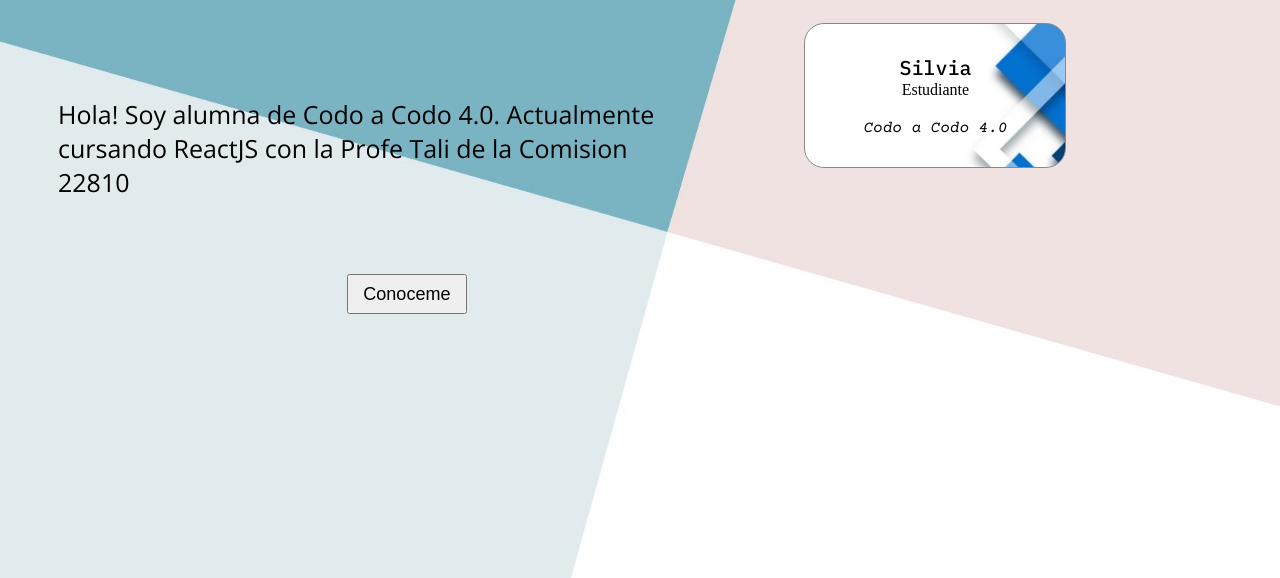
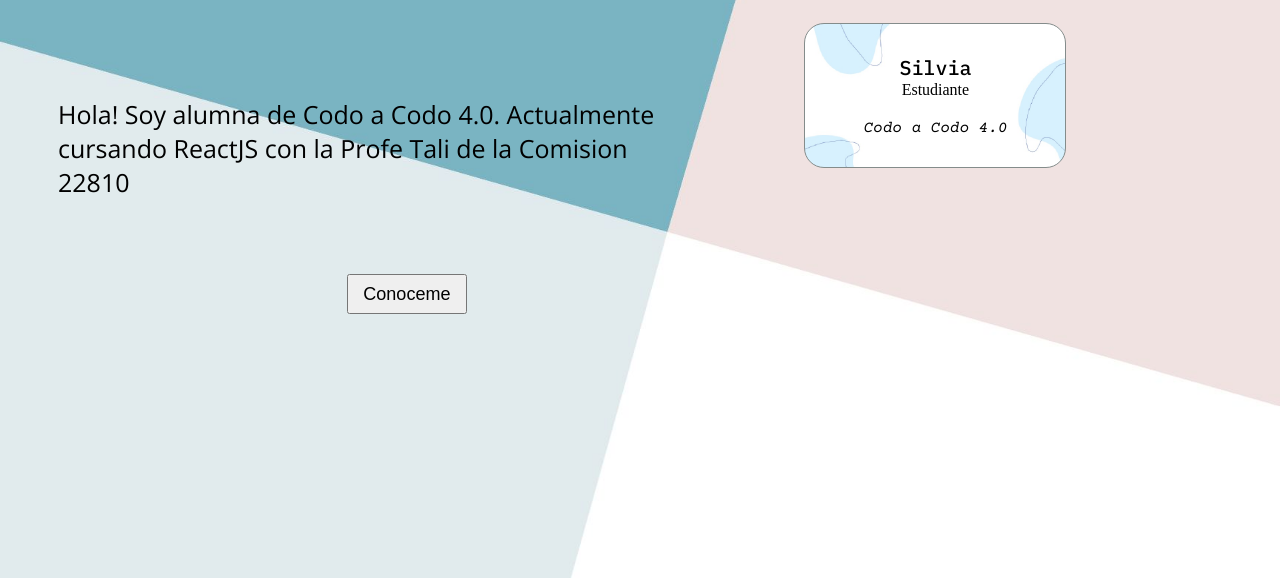
Before and after one commit to silviacervantes/CaC_ReactJS, a plain HTML site: page silviacervantes.html in a window 1280 px wide. Shown: the part 222-800 px from the top of the page. Drawn offline with nearby package versions, Linux system fonts and the light colour scheme.

Commit message:
fondo_tarjeta

```diff
--- a/style.css
+++ b/style.css
@@ -42,7 +42,7 @@ body{
     margin: 20px;
     padding: 30px;
     width: 200px;
-    background-image: url(./img/fondo_tarjeta.jpg);
+    background-image: url(./img/fondo_tarjeta1.jpg);
     background-size: cover;
     background-repeat: no-repeat;
 
```
Also changed, not shown: img/fondo_tarjeta1.jpg (added).
